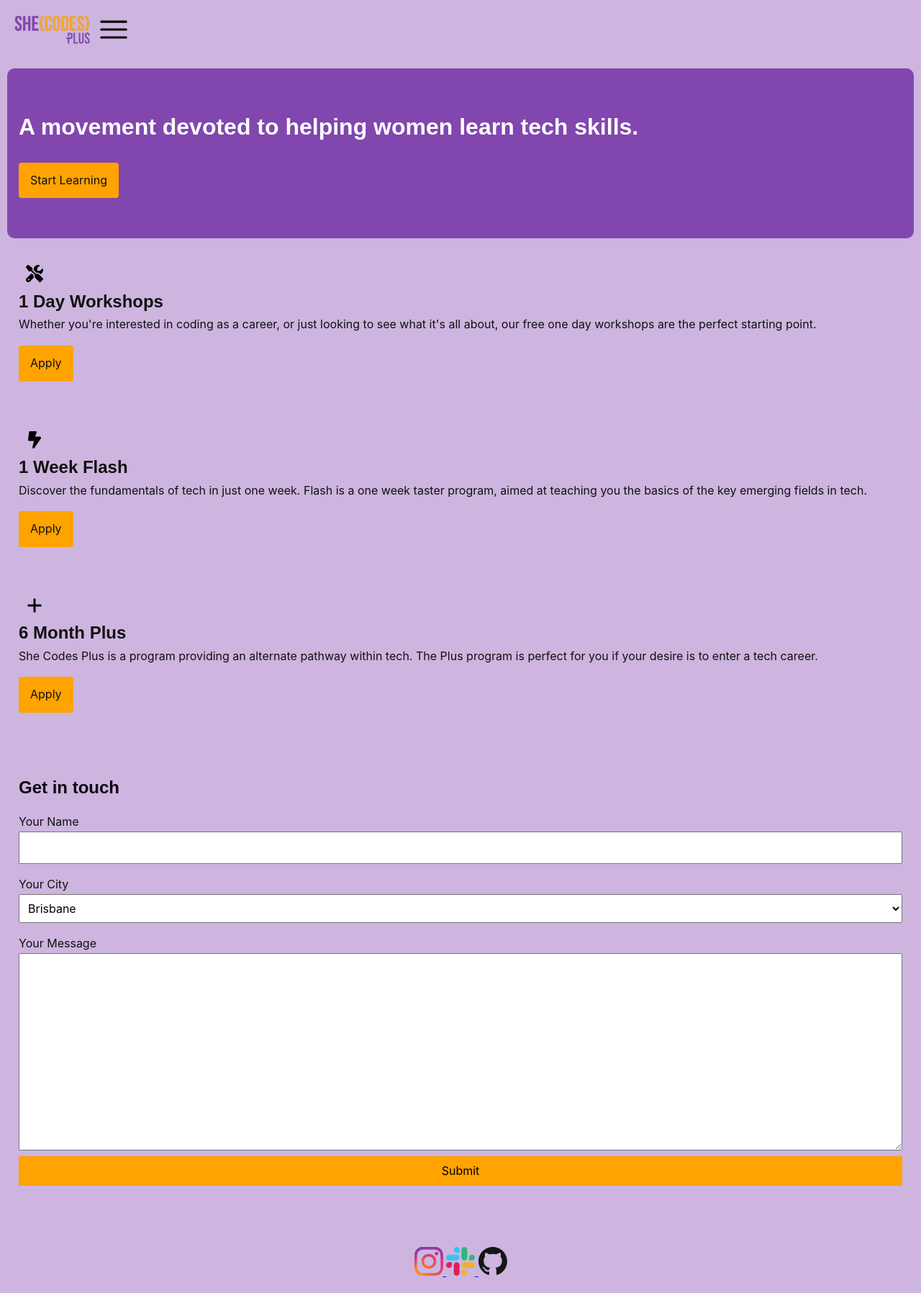
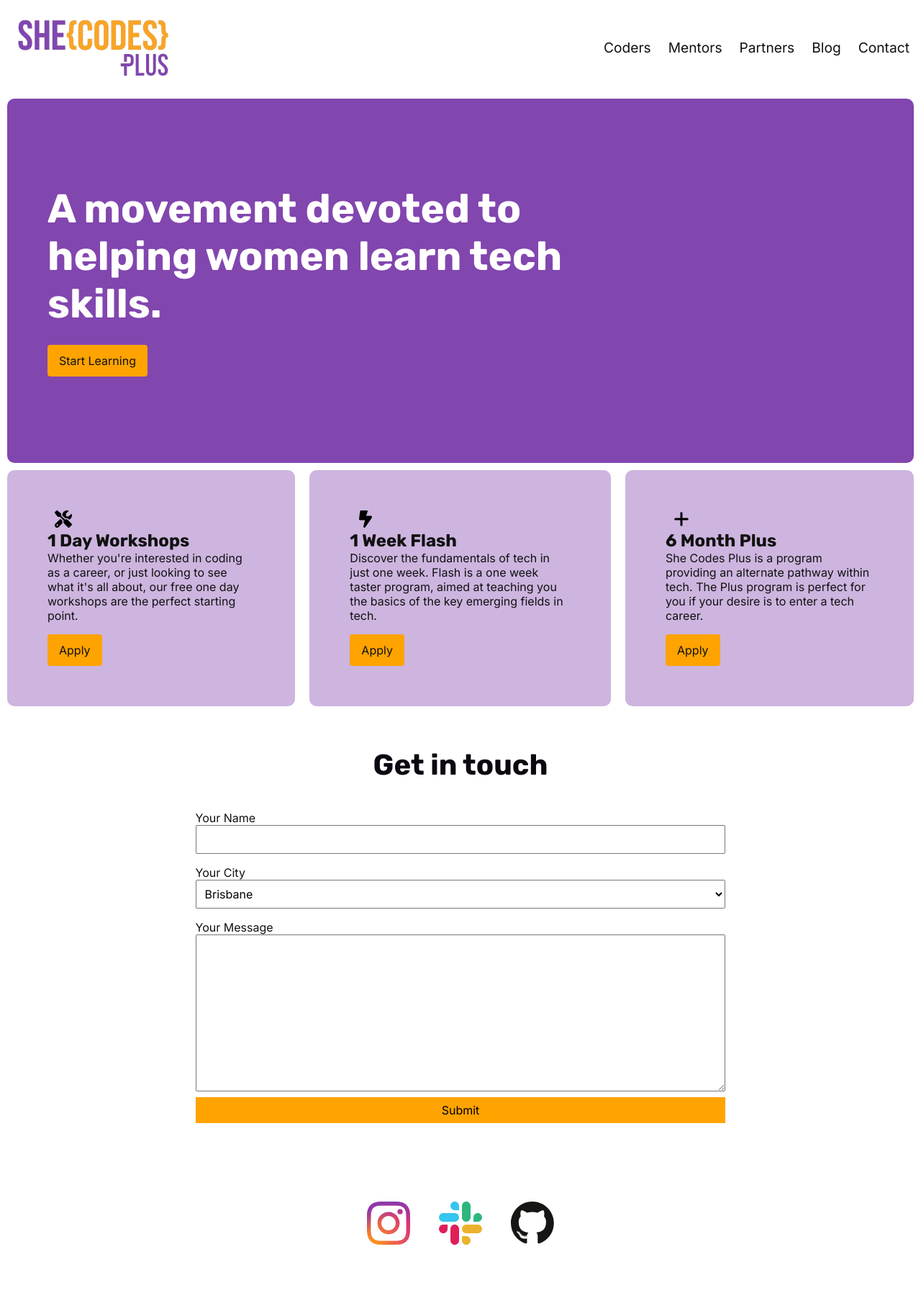
Before and after one commit to thisiskaysis/my_first_website, a plain HTML site: page index.html in a window 1280 px wide. Shown: the whole page at 72% size. After the commit the page ends 1749 px from the top, so only its background shows below. Drawn offline with Linux system fonts and the light colour scheme.

Commit message:
added responsiveness to style.css

```diff
--- a/style.css
+++ b/style.css
@@ -1,9 +1,3 @@
-/* This is me adding something random right now to make this file slightly different on dev branch */
-
-body {
-  background-color: var(--base-light);
-  line-height: 1.6;
-}
 
 /* Base HTML Styles */
 @import url("https://fonts.googleapis.com/css2?family=Inter&family=Rubik:ital,wght@0,400;0,700;1,400&display=swap");
@@ -93,7 +87,6 @@ select {
 }
 
 .btn-primary:hover {
-    transform: translateY(-4px);
     box-shadow: 10px 5px 5px rgba(0, 0, 0, 0.2);
     transform: translateY(-4px);
 }
@@ -101,15 +94,51 @@ select {
 /* Header */
 header .mobile-header {
     padding: 16px;
+    display: flex;
+    align-items: center;
+    justify-content: space-between;
 }
 
 header button {
     all: unset;
 }
 
+@media (min-width: 768px) {
+    header {
+        display: flex;
+        justify-content: space-between;
+        align-items: center;
+    }
+
+    header nav ul {
+        display: flex;
+        gap: 24px;
+        margin-right: 16px;
+    }
+
+    header .mobile-header .hamburger-icon {
+        display: none;
+    }
+}
+
+    .mobile-nav {
+        display: none;
+    }
+
+    header .mobile-header {
+        justify-content: flex-start;
+        gap: 32px;
+    }
+
 /* .logo */
 .logo {
     height: 50px;
+}
+
+@media (min-width: 768px) {
+    .logo {
+        height: 100px;
+    }
 }
 
 /* .mobile-nav */
@@ -123,6 +152,18 @@ header button {
 /* .desktop-nav */
 .desktop-nav {
     display: none;
+}
+
+@media (min-width: 768px) {
+    .desktop-nav a {
+        text-decoration: none;
+        font-size: larger;
+        color: var(--black);
+    }
+
+    .desktop-nav {
+        display: inline-block;
+    }
 }
 
 /* .hamburger-icon */
@@ -148,6 +189,25 @@ header button {
     color: var(--action);
 }
 
+@media (min-width: 768px) {
+    .hero {
+        padding: 120px 56px;
+    }
+
+    .hero h1 {
+        font-size: 3.5rem;
+        max-width: 70%;
+    }
+}
+
+/* .articles-container */
+@media (min-width: 768px) {
+    .articles-container {
+        display: flex;
+    }
+}
+
+/* Article */
 article {
     padding: 32px 16px;
     background-color: var(--base-light);
@@ -156,8 +216,19 @@ article {
     transition: all 0.3s ease;
 }
 
+@media (min-width: 768px) {
+    article {
+        padding: 56px;
+    }
+}
+
 article:hover {
     filter: contrast(150%);
+}
+
+article .article-heading {
+    display: flex;
+    justify-content: flex-start;
 }
 
 article .icon {
@@ -214,13 +285,43 @@ article p {
     cursor: pointer;
 }
 
+@media (min-width: 768px) {
+    .contact-form h2 {
+        text-align: center;
+        font-size: 2.5rem;
+    }
+
+    .contact-form form {
+        max-width: 60%;
+        margin: 40px auto;
+    }
+}
+
 /* Footer */
 footer {
     padding: 16px;
     text-align: center;
+    display: flex;
+    justify-content: space-around;
 }
 
 .socials-icon {
     width: 40px;
     height: 40px;
 }
+
+@media (min-width: 768px) {
+    footer {
+        justify-content: center;
+    }
+
+    footer .socials-icon {
+        margin-left: 20px;
+        margin-right: 20px;
+    }
+}
+
+    .socials-icon {
+        width: 60px;
+        height: 60px;
+    }
```
